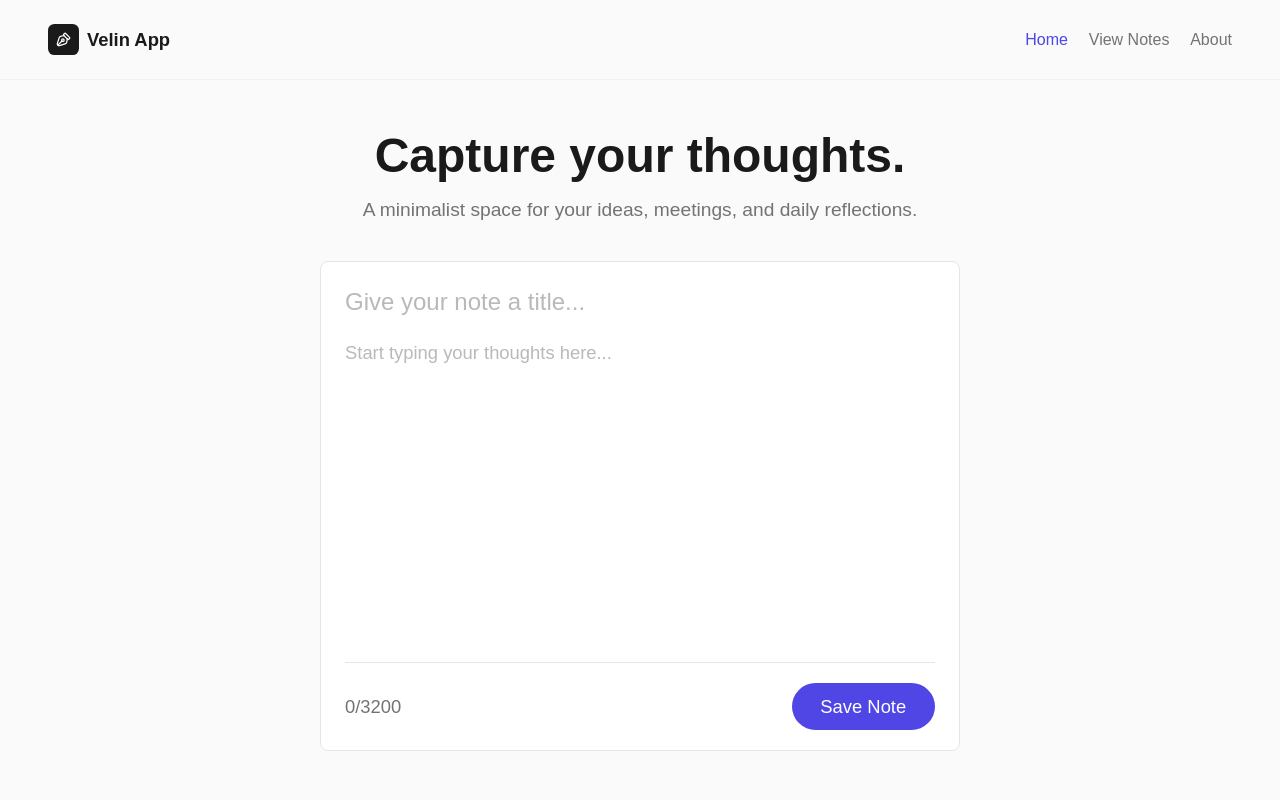
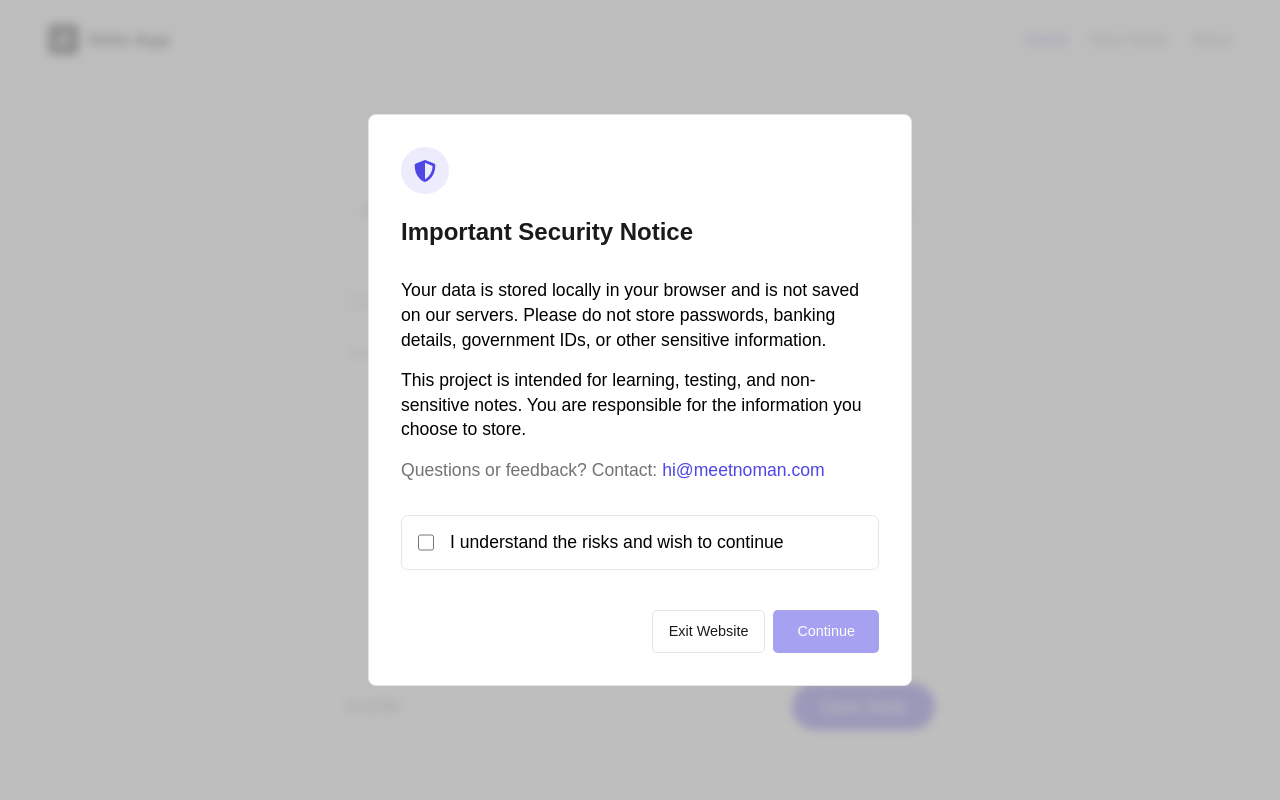
Before and after one commit to noman-codes1/Velin-App, a React (Vite) app: page / in a window 1280 px wide. Shown: the top 800 px of the page. Built offline with nearby package versions, Linux system fonts and the light colour scheme.

Commit message:
Added Security Notice and Vercel Analytics

```diff
--- a/index.html
+++ b/index.html
@@ -2,7 +2,7 @@
 <html lang="en">
   <head>
     <meta charset="UTF-8" />
-    <link rel="icon" type="image/svg+xml" href="/public/logo.svg" />
+    <link rel="icon" type="image/svg+xml" href="/logo.svg" />
     <meta
       name="description"
       content="Velin is a modern note-taking application built to organize notes efficiently."
--- a/package.json
+++ b/package.json
@@ -10,6 +10,7 @@
     "preview": "vite preview"
   },
   "dependencies": {
+    "@vercel/analytics": "^2.0.1",
     "date-fns": "^4.3.0",
     "lucide-react": "^1.16.0",
     "react": "^19.2.6",
--- a/src/App.jsx
+++ b/src/App.jsx
@@ -1,14 +1,19 @@
 import {Routes, Route} from 'react-router-dom'
 import './App.css'
+import { useState } from 'react'
 import Home from './pages/Home'
 import ViewNotes from './pages/ViewNotes'
 import About from './pages/About'
 import End from './pages/End'
 import NoteDetailView from './pages/NoteDetailView'
+import SecurityPopup from './components/SecurityPopup'
 
 function App() {
+  const [hasChecked, setHasChecked] = useState(false)
+
   return (
     <>
+      {!hasChecked && <SecurityPopup setHasCheckedFn={setHasChecked}/>}
       <Routes>
         <Route path="/" element={<Home />} />
         <Route path="/viewnotes" element={<ViewNotes />} />
--- /dev/null
+++ b/src/components/SecurityPopup.jsx
@@ -0,0 +1,73 @@
+import React from "react";
+import { FaShieldAlt } from "react-icons/fa";
+import styles from "../styles/SecurityPopup.module.css";
+import { useState } from "react";
+
+const SecurityPopup = ({ setHasCheckedFn }) => {
+  //state to activate button when the checkbox is clicked
+  const [activateButton, setActivateButton] = useState(false);
+
+  //encoding for safe travel
+  const subject = encodeURIComponent("Regarding ");
+  const body = encodeURIComponent(`Hi Noman,\n\nI am her for `);
+
+  return (
+    <div className={styles.component_border}>
+      <div className={styles.container}>
+        <div className={styles.icon_wrapper}>
+          <FaShieldAlt size={22} />
+        </div>
+        <h1 className={styles.heading}>Important Security Notice</h1>
+        <p className={styles.para}>
+          Your data is stored locally in your browser and is not saved on our
+          servers. Please do not store passwords, banking details, government
+          IDs, or other sensitive information.
+        </p>
+        <p className={styles.para}>
+          This project is intended for learning, testing, and non-sensitive
+          notes. You are responsible for the information you choose to store.
+        </p>
+        <p className={styles.another_para}>
+          Questions or feedback? Contact:{" "}
+          <a
+            href={`mailto:hi@meetnoman.com?subject=${subject}&body=${body}`}
+            rel="noopener noreferrer"
+          >
+            hi@meetnoman.com
+          </a>
+        </p>
+        <div className={styles.checkbox_statement}>
+          <input
+            onChange={(e) => setActivateButton(e.target.checked)}
+            checked={activateButton}
+            type="checkbox"
+            name=""
+            id=""
+          />
+          <p>I understand the risks and wish to continue</p>
+        </div>
+        <div className={styles.button_wrapper}>
+          <button
+            onClick={() => window.history.back()}
+            className={styles.exitBtn}
+          >
+            Exit Website
+          </button>
+          <button
+            onClick={() => setHasCheckedFn(true)}
+            disabled={activateButton === false}
+            className={
+              activateButton
+                ? styles.contBtn
+                : `${styles.contBtn} ${styles.disabled}`
+            }
+          >
+            Continue
+          </button>
+        </div>
+      </div>
+    </div>
+  );
+};
+
+export default SecurityPopup;
--- a/src/main.jsx
+++ b/src/main.jsx
@@ -3,9 +3,11 @@ import { createRoot } from 'react-dom/client'
 import {BrowserRouter} from 'react-router-dom'
 import './index.css'
 import App from './App.jsx'
+import { Analytics } from '@vercel/analytics/react'
 
 createRoot(document.getElementById('root')).render(
   <BrowserRouter>
     <App />
+    <Analytics />
   </BrowserRouter>
 )
--- a/src/pages/End.jsx
+++ b/src/pages/End.jsx
@@ -12,9 +12,15 @@ const End = () => {
       </Helmet>
       <p className={styles.para_one}>Project Complete</p>
       <h1>You have reached the end of the project.</h1>
-      <p className={styles.para_two}>Thank you for visiting and exploring this application.</p>
+      <p className={styles.para_two}>
+        Thank you for visiting and exploring this application.
+      </p>
       <div className={styles.container}>
-        <a href="#" className={styles.github}>
+        <a
+          href="https://github.com/noman-codes1/Velin-App"
+          target="_blank"
+          className={styles.github}
+        >
           <div className={styles.github_icon}>
             <FaGithub />
           </div>
@@ -23,7 +29,7 @@ const End = () => {
         <Link to="/" className={styles.home}>
           Back To Home
           <div className={styles.arrow_icon}>
-            <FaArrowRight size={12}/>
+            <FaArrowRight size={12} />
           </div>
         </Link>
       </div>
--- /dev/null
+++ b/src/styles/SecurityPopup.module.css
@@ -0,0 +1,150 @@
+.component_border {
+  position: fixed;
+  inset: 0;
+  height: 100vh;
+  z-index: 1000;
+  width: 100%;
+  display: flex;
+  justify-content: center;
+  align-items: center;
+  pointer-events: all;
+  background-color: rgb(174, 174, 174, 0.8);
+  backdrop-filter: blur(0.3rem);
+}
+
+.container {
+  background-color: #ffffff;
+  border: 0.1rem solid var(--border-color);
+  width: 34rem;
+  padding: 2rem;
+  border-radius: 0.5rem;
+}
+
+.icon_wrapper {
+  color: var(--primary-btn-color);
+  background-color: #edecfc;
+  padding: 0.8rem;
+  display: inline-flex;
+  border-radius: 50%;
+  margin-bottom: 1.5rem;
+}
+
+.heading {
+  font-size: 1.5rem;
+  margin-bottom: 2rem;
+  color: var(--primary-color);
+}
+
+.para,
+.another_para {
+  font-size: 1.1rem;
+  margin-bottom: 1rem;
+  line-height: 1.4;
+}
+
+.another_para {
+  color: var(--secondary-color);
+  margin-bottom: 2rem;
+}
+
+.another_para a {
+  text-decoration: none;
+  color: var(--primary-btn-color);
+}
+
+.another_para a:hover {
+  text-decoration: underline;
+}
+
+.checkbox_statement {
+  display: flex;
+  gap: 1rem;
+  border: 0.1rem solid var(--border-color);
+  padding: 1rem;
+  /* font-size: 1.1rem; */
+  margin-bottom: 2.5rem;
+  border-radius: 0.4rem;
+  background-color: transparent;
+}
+
+.checkbox_statement:hover {
+  cursor: pointer;
+  background-color: #fcfcfc;
+}
+
+.checkbox_statement input {
+  width: 1rem;
+  height: auto;
+  background-color: transparent;
+  border: 0.1rem solid var(--border-color);
+  accent-color: #ef4444;
+}
+
+.checkbox_statement p {
+  font-size: 1.1rem;
+}
+
+.checkbox_statement p:hover {
+  color: var(--primary-btn-color);
+  /* font-size: 1.1rem; */
+}
+
+.button_wrapper {
+  display: flex;
+  gap: 0.5rem;
+}
+
+.exitBtn {
+  margin-left: auto;
+  cursor: pointer;
+  padding: 0.8rem 1rem;
+  font-size: 0.9rem;
+  border-radius: 0.3rem;
+  border: 0.1rem solid var(--border-color);
+  background-color: transparent;
+  color: var(--primary-color);
+}
+
+.exitBtn:hover {
+  background-color: var(--background-color);
+}
+
+.contBtn {
+  padding: 0.8rem 1.5rem;
+  font-size: 0.9rem;
+  cursor: pointer;
+  color: #ffffff;
+  border: none;
+  background-color: var(--primary-btn-color);
+  border-radius: 0.3rem;
+}
+
+.contBtn:hover {
+  background-color: var(--primary-btn-color-hover);
+}
+
+.contBtn.disabled {
+  opacity: 0.5;
+  /* pointer-events: none; */
+  cursor: not-allowed;
+}
+
+.contBtn.contBtn.disabled:hover {
+  background-color: var(--primary-btn-color);
+}
+
+@media (max-width: 580px) {
+  .component_border {
+    padding: 1rem;
+  }
+  .container {
+    padding: 1rem;
+    width: 100%;
+  }
+  .para,
+  .another_para,
+  .checkbox_statement p {
+    font-size: 1rem;
+    /* line-height: 1.2; */
+  }
+}
```
Also changed, not shown: 1 other file (tests, documents, lock files or other folders).
